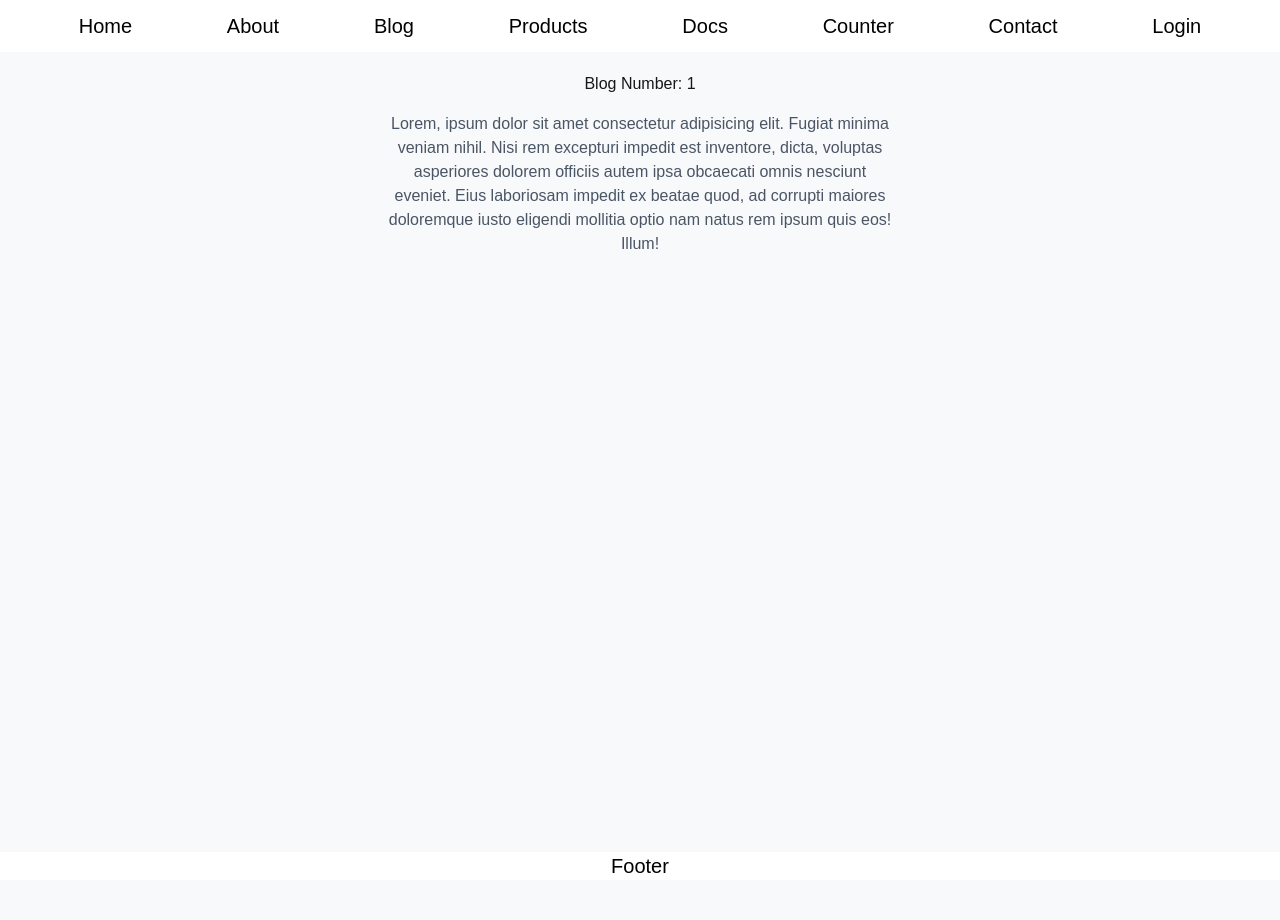
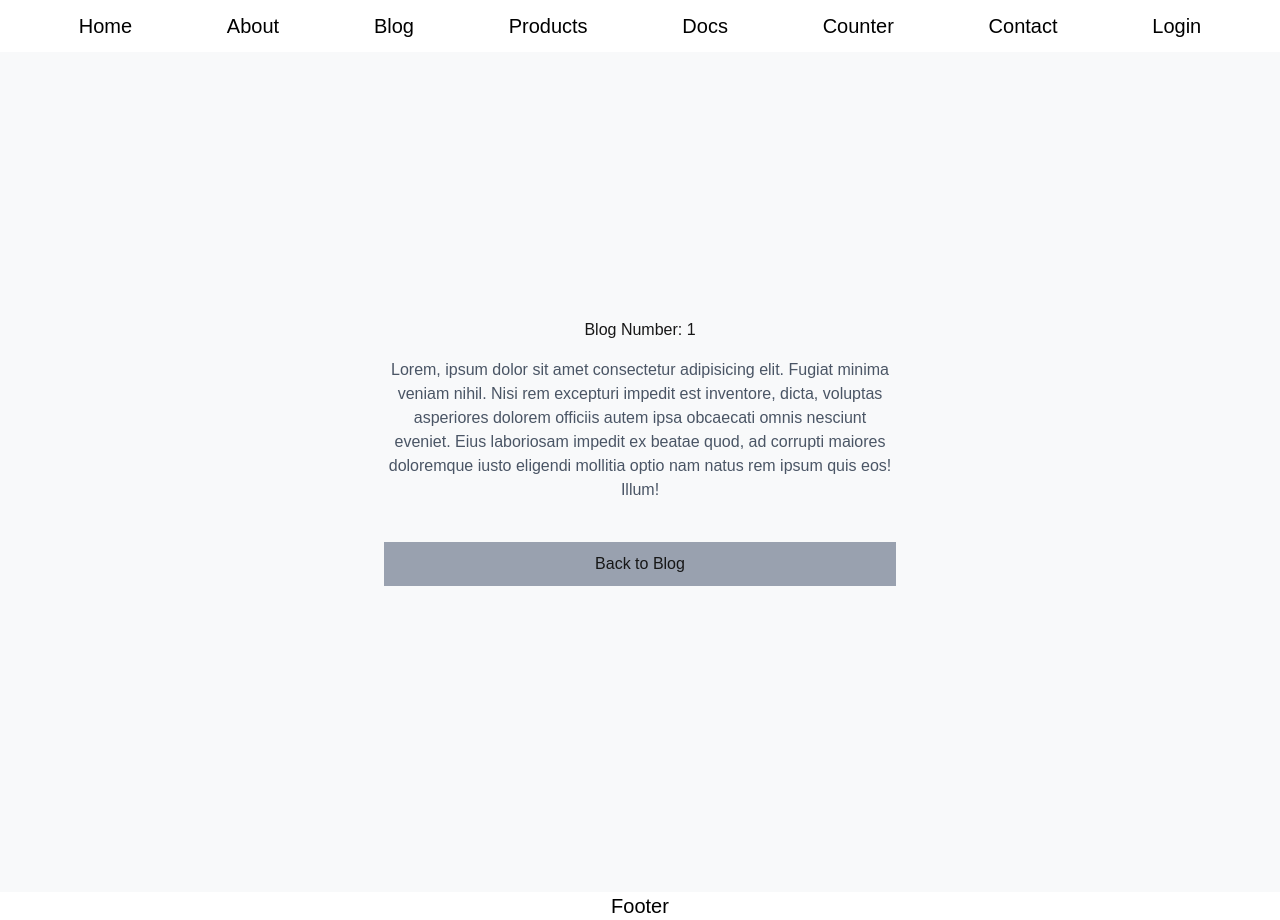
Before and after one commit to hasham0/next_js_tut, a Next.js app: page /blog/1 in a window 1280 px wide. Before the commit the page ends 880 px from the top, so only its background shows below. Built offline with nearby package versions, Linux system fonts and the light colour scheme.

Commit message:
navigation link and replace

```diff
--- a/src/app/(nested-pages)/blog/[id]/page.tsx
+++ b/src/app/(nested-pages)/blog/[id]/page.tsx
@@ -1,4 +1,5 @@
 import { Metadata } from "next";
+import Link from "next/link";
 
 type Props = {
   params: Promise<{ id: string }>;
@@ -22,7 +23,10 @@ export default async function DynamicBlogPage({ params }: Props) {
         asperiores dolorem officiis autem ipsa obcaecati omnis nesciunt eveniet.
         Eius laboriosam impedit ex beatae quod, ad corrupti maiores doloremque
         iusto eligendi mollitia optio nam natus rem ipsum quis eos! Illum!
-      </p>
+      </p>{" "}
+      <div className="border-2 border-gray-400 bg-gray-400 flex justify-center items-center w-full py-2 my-10">
+        <Link href={`/blog`}>Back to Blog</Link>
+      </div>
     </div>
   );
 }
--- /dev/null
+++ b/src/app/(nested-pages)/blog/layout.tsx
@@ -0,0 +1,13 @@
+import { ReactNode } from "react";
+
+type Props = {
+  children: ReactNode;
+};
+
+export default function BlogLayout({ children }: Props) {
+  return (
+    <div className="min-h-screen w-full flex items-center justify-center">
+      {children}
+    </div>
+  );
+}
--- a/src/app/(nested-pages)/blog/page.tsx
+++ b/src/app/(nested-pages)/blog/page.tsx
@@ -19,7 +19,7 @@ export default function BlogPage({}: Props) {
       </p>
       <div className="border-2 border-gray-500 p-4 flex justify-evenly my-10">
         {Array.from({ length: 5 }).map((_, i) => (
-          <Link key={i} href={`/blog/${i + 1}`}>
+          <Link key={i} href={`/blog/${i + 1}`} replace>
             Blog post {i + 1}
           </Link>
         ))}
```
